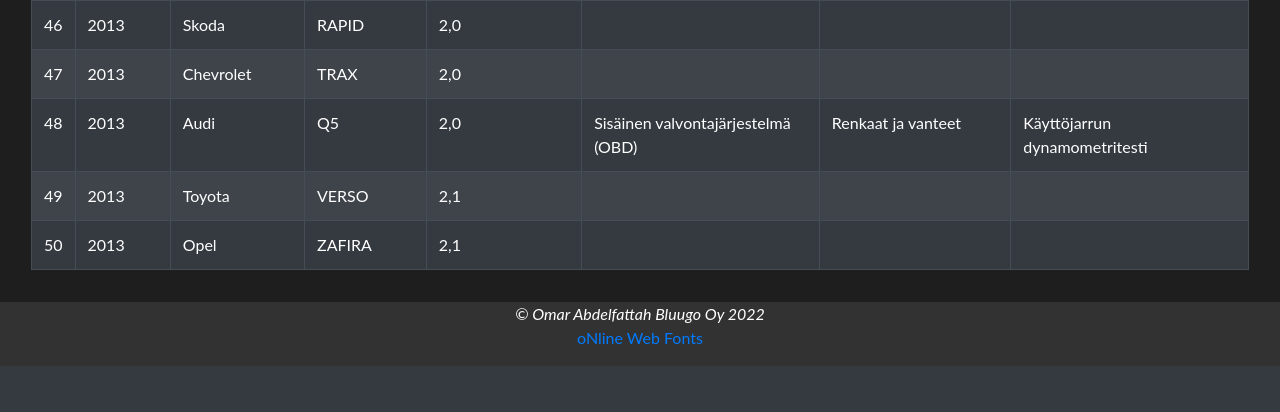
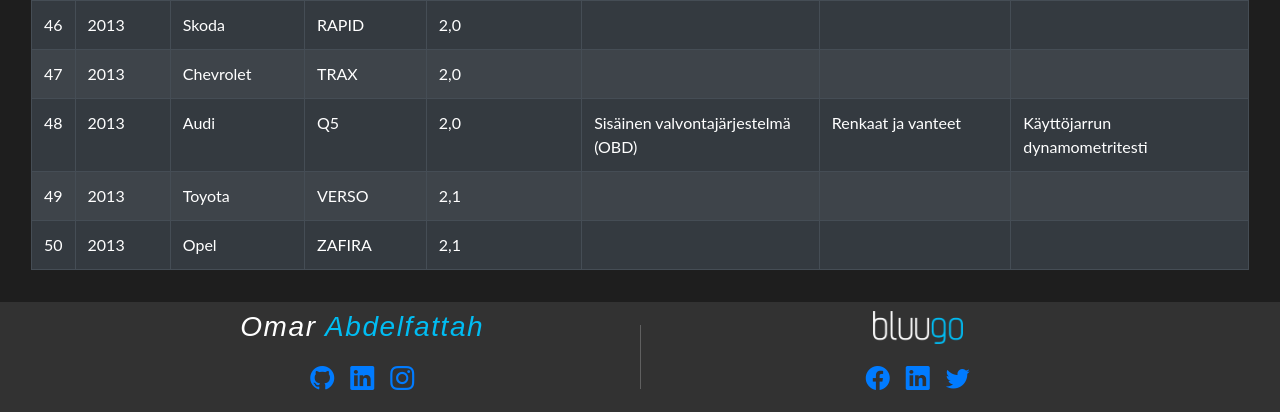
Before and after one commit to omaralsakka/Bluugo-exercise, a Django app: page / in a window 1280 px wide. Shown: the part 2925-3337 px from the top of the page. Before the commit the page ends 3291 px from the top, so only its background shows below. Run offline with Django 4.2, Linux system fonts and the light colour scheme; data comes from the database, SQL or seed files in the repository; both versions use the stored data as it was after the commit; data that the repository does not hold is empty; some libraries are stand-ins or nearby versions; some web fonts are replaced.

Commit message:
final styiling for footer done and added animation on load

```diff
--- a/app1/static/style.css
+++ b/app1/static/style.css
@@ -2,6 +2,8 @@
 	font-family: 'Komu A';
 	src: url('./home/Komu\ A.ttf') format('truetype');
 }
+
+@import url('https://cdn.jsdelivr.net/npm/bootstrap-icons@1.9.1/font/bootstrap-icons.css');
 
 body {
 	font-family: 'Lato', sans-serif;
@@ -14,11 +16,34 @@
 	min-height: 100vh;
 }
 
+.fadeInAnimated {
+	opacity: 0;
+	animation: fadeIn 2s forwards;
+}
+
+.second-row {
+	animation-delay: 1s;
+}
+
+.third-row {
+	animation-delay: 2s;
+}
+
+@keyframes fadeIn {
+	from {
+		opacity: 0;
+	}
+	to {
+		opacity: 1;
+	}
+}
+
 .fileUpload {
 	position: relative;
 	overflow: hidden;
 	margin: 10px;
 }
+
 .fileUpload input.upload {
 	position: absolute;
 	top: 0;
@@ -57,3 +82,9 @@
 footer hr {
 	opacity: 0.6;
 }
+
+.vl {
+	border-left: 1px solid #606060;
+	margin: 0;
+	height: 8vh;
+}
--- a/app1/templates/index.html
+++ b/app1/templates/index.html
@@ -11,6 +11,7 @@
 			type="text/css"
 			href="{% static 'home/css/bootstrap.css' %}"
 		/>
+
 		<link rel="stylesheet" href="{% static 'style.css' %}" />
 		<link rel="preconnect" href="https://fonts.googleapis.com" />
 		<link rel="preconnect" href="https://fonts.gstatic.com" crossorigin />
@@ -18,13 +19,17 @@
 			href="https://fonts.googleapis.com/css2?family=Akshar&display=swap"
 			rel="stylesheet"
 		/>
+		<link
+			rel="stylesheet"
+			href="https://cdn.jsdelivr.net/npm/bootstrap-icons@1.9.1/font/bootstrap-icons.css"
+		/>
 	</head>
 	<style></style>
 	<body>
 		<div class="container-fluid content">
 			<nav class="navbar navbar-dark shadow-lg p-2 mb-5 rounded">
 				<div class="container-fluid mx-4 p-1">
-					<a class="navbar-brand" target="_blank" href="/">
+					<a class="navbar-brand" href="/">
 						<img
 							class="d-inline-block align-top"
 							width="70"
@@ -44,7 +49,7 @@
 			</nav>
 			<div class="container-fluid p-3">
 				<div
-					class="container-fluid d-flex flex-column justify-content-center align-items-center mb-5"
+					class="fadeInAnimated container-fluid d-flex flex-column justify-content-center align-items-center mb-5"
 				>
 					<h1 class="display-2 titles-font komu-font">
 						Upload <span class="blue-font">Material</span>
@@ -71,7 +76,7 @@
 					</div>
 				</div>
 
-				<div class="container-fluid mb-4">
+				<div class="second-row fadeInAnimated container-fluid mb-4">
 					<div class="container w-100 d-flex justify-content-center">
 						<h1 class="display-2 titles-font komu-font">
 							Vehicle <span class="blue-font">Data</span>
@@ -89,13 +94,13 @@
 							placeholder="Search..."
 						/>
 					</div>
-					<div id="infoText" class="mt-3">
+					<div id="infoText" class="mt-3 third-row fadeInAnimated">
 						<h3 class="text-center">
 							Please upload some data files to display cars informations
 						</h3>
 					</div>
 				</div>
-				<div id="table-container">
+				<div class="third-row fadeInAnimated" id="table-container">
 					<table class="table table-bordered table-striped table-dark">
 						<thead>
 							<tr>
@@ -114,11 +119,79 @@
 				</div>
 			</div>
 		</div>
-		<footer
-			class="container-fluid page-footer d-flex align-items-center flex-column"
-		>
-			<i>© Omar Abdelfattah Bluugo Oy 2022</i>
-			<a href="http://www.onlinewebfonts.com">oNline Web Fonts</a>
+		<footer class="container-fluid page-footer d-flex align-items-center">
+			<div class="container d-flex align-items-center">
+				<div
+					class="container d-flex align-items-center justify-content-center flex-column p-2"
+				>
+					<h3 class="komu-font">
+						<i>Omar <span class="blue-font">Abdelfattah</span></i>
+					</h3>
+					<div class="container d-flex justify-content-center p-0">
+						<a
+							class="m-2"
+							style="text-decoration: none"
+							href="https://github.com/omaralsakka"
+							target="_blank"
+						>
+							<i class="bi bi-github" style="font-size: 24px"></i>
+						</a>
+						<a
+							class="m-2"
+							style="text-decoration: none"
+							href="https://www.linkedin.com/in/omar-abdelfattah-25bb1515b/"
+							target="_blank"
+						>
+							<i class="bi bi-linkedin" style="font-size: 24px"></i>
+						</a>
+						<a
+							class="m-2"
+							style="text-decoration: none"
+							href="https://www.instagram.com/omr.alsakka/"
+							target="_blank"
+						>
+							<i class="bi bi-instagram" style="font-size: 24px"></i>
+						</a>
+					</div>
+				</div>
+				<div class="vl"></div>
+				<div
+					class="container-fluid d-flex flex-column justify-content-center align-items-center p-2"
+				>
+					<img
+						class="mb-2"
+						width="90"
+						src="{% static 'logo_white.png' %}"
+						alt="Bluugo logo"
+					/>
+					<div class="container d-flex justify-content-center p-0">
+						<a
+							class="m-2"
+							style="text-decoration: none"
+							href="https://www.facebook.com/bluugo/"
+							target="_blank"
+						>
+							<i class="bi bi-facebook" style="font-size: 24px"></i>
+						</a>
+						<a
+							class="m-2"
+							style="text-decoration: none"
+							href="https://www.linkedin.com/company/bluugo-oy/"
+							target="_blank"
+						>
+							<i class="bi bi-linkedin" style="font-size: 24px"></i>
+						</a>
+						<a
+							class="m-2"
+							style="text-decoration: none"
+							href="https://twitter.com/BluugoOY"
+							target="_blank"
+						>
+							<i class="bi bi-twitter" style="font-size: 24px"></i>
+						</a>
+					</div>
+				</div>
+			</div>
 		</footer>
 	</body>
 </html>
@@ -195,9 +268,10 @@
 		if (filteredArray.length > 0) {
 			createTable(filteredArray, tableBody);
 		} else {
-			tableBody.innerHTML = '<h3>No data found</h3>';
+			tableBody.innerHTML = '<h3 class="text-center p-3">No data found</h3>';
 		}
 	});
+
 	if (tableBody.children.length > 0) {
 		document.getElementById('table-container').style.display = 'block';
 		document.getElementById('search-container').style.display = 'flex';
--- a/app1/views.py
+++ b/app1/views.py
@@ -27,6 +27,4 @@
 	else:
 		form = FileForm()
 	fileJs = serializers.serialize("python", CarModel.objects.all())
-	allData = CarModel.objects.all()
-	allData.delete()
 	return render(request, 'index.html', {'form': form, 'fileJs': fileJs})
```
Also changed, not shown: app1/static/logo.png (deleted), db.sqlite3.
